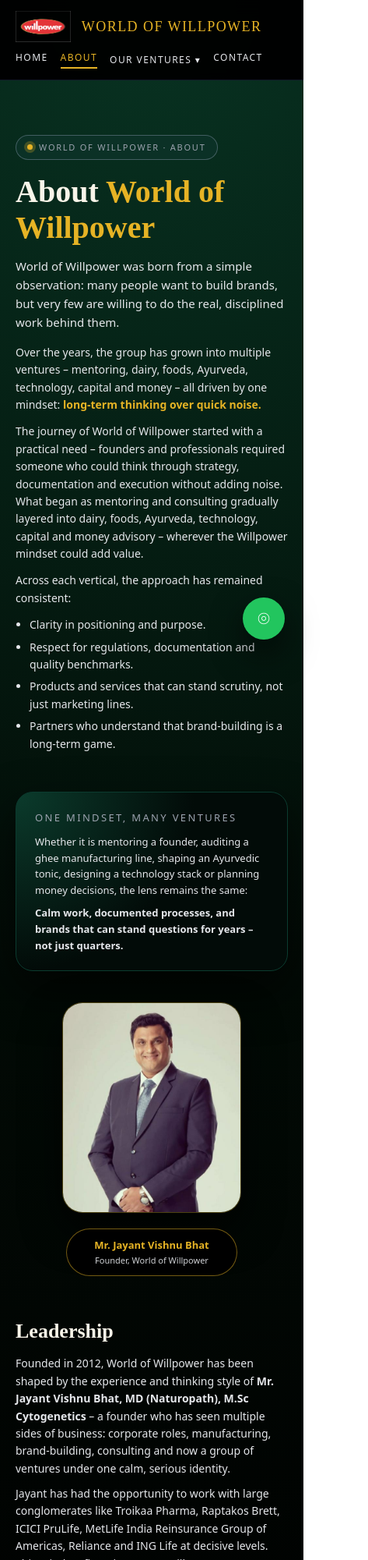
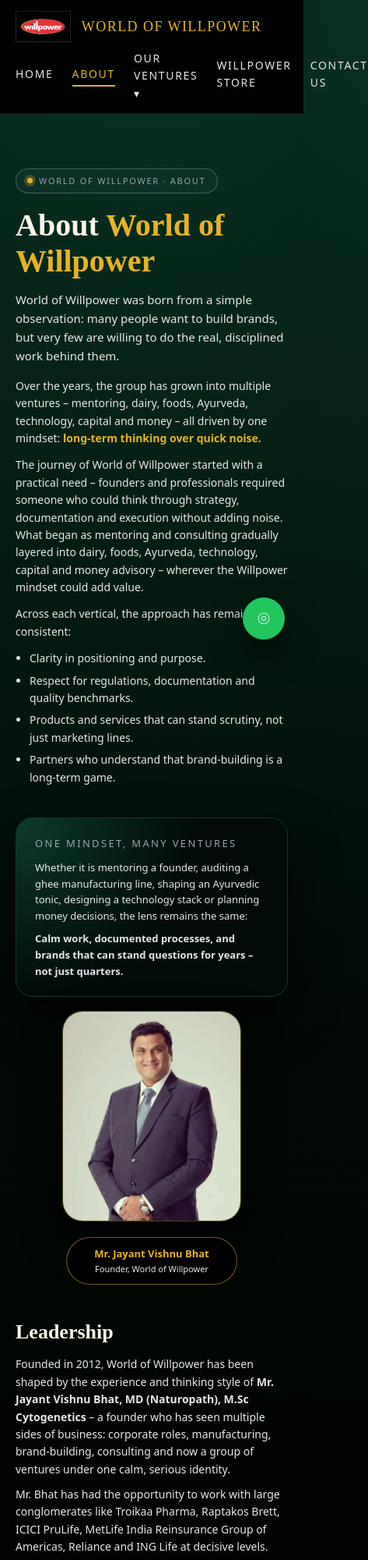
Before and after one commit to OurWillpower/worldofwillpower, a plain HTML site: page about.html in a window 390 px wide. Shown: the top 2000 px of the page at 78% size, 473 px wide, since content can reach past the window. Drawn offline with Linux system fonts and the light colour scheme.

Commit message:
Update about.html

```diff
--- a/about.html
+++ b/about.html
@@ -7,7 +7,7 @@
   <meta name="description" content="About World of Willpower – a calm, premium ecosystem of ventures built around long-term thinking, documentation and disciplined work across mentoring, dairy, foods, Ayurveda, technology, capital and money." />
   <link rel="icon" type="image/png" href="https://ourwillpower.github.io/worldofwillpower/uploads/1764358147192_willpower.png" />
 
-  <!-- Organization / Website / AboutPage schema -->
+  <!-- Main Organization / Founder / Website / AboutPage schema graph -->
   <script type="application/ld+json">
   {
     "@context": "https://schema.org",
@@ -32,6 +32,19 @@
           "telephone": "+91-7039196489",
           "contactType": "customer service",
           "email": "care@worldofwillpower.com"
+        },
+        "founder": {
+          "@id": "https://www.worldofwillpower.com/#founder"
+        }
+      },
+      {
+        "@type": "Person",
+        "@id": "https://www.worldofwillpower.com/#founder",
+        "name": "Mr. Jayant Vishnu Bhat",
+        "jobTitle": "Founder & Group Mentor",
+        "description": "Mr. Jayant Vishnu Bhat, MD (Naturopath), M.Sc Cytogenetics, has worked across corporate roles, manufacturing, brand-building and consulting before shaping World of Willpower as a calm, serious group of ventures.",
+        "worksFor": {
+          "@id": "https://www.worldofwillpower.com/#org"
         }
       },
       {
@@ -82,7 +95,7 @@
     }
     a{text-decoration:none;color:inherit}
 
-    /* ========== NAVBAR (same as home) ========== */
+    /* NAVBAR – same structure as index */
     .nav-shell{
       position:sticky;top:0;z-index:50;
       background:rgba(0,0,0,0.96);
@@ -93,7 +106,6 @@
       max-width:1180px;margin:0 auto;
       padding:14px 20px;
       display:flex;align-items:center;justify-content:space-between;
-      gap:18px;
     }
     .nav-left{display:flex;align-items:center;gap:14px;}
     .nav-logo{height:40px;width:auto;}
@@ -104,12 +116,9 @@
       color:var(--accent);
     }
     .nav-links{
-      display:flex;align-items:center;
-      gap:24px;
-      font-size:14px;
-      text-transform:uppercase;
+      display:flex;align-items:center;gap:24px;
+      font-size:14px;text-transform:uppercase;
       letter-spacing:0.12em;
-      flex-wrap:wrap;
     }
     .nav-links a{
       color:#e5e7eb;
@@ -121,6 +130,9 @@
       border-bottom-color:var(--accent);
     }
     .nav-links a:hover{color:var(--accent);}
+    .nav-admin-btn{
+      display:none; /* hidden from public site as per your decision */
+    }
 
     .nav-dropdown{position:relative;}
     .nav-dropdown > a{cursor:pointer;}
@@ -157,7 +169,7 @@
 
     .shell{max-width:1180px;margin:0 auto;padding:0 20px;}
 
-    /* ========== ABOUT HERO ========== */
+    /* ABOUT HERO LAYOUT */
     .about-hero{
       padding:70px 0 40px;
     }
@@ -203,6 +215,12 @@
     }
     .about-list li{margin-bottom:6px;}
 
+    .about-side{
+      display:flex;
+      flex-direction:column;
+      gap:18px;
+    }
+
     .about-side-card{
       background:radial-gradient(circle at top left,#0b3b2c 0,#020b08 55%);
       border-radius:22px;border:1px solid var(--border);
@@ -218,11 +236,8 @@
       margin-bottom:10px;
     }
 
-    /* ========== FOUNDER BLOCK (RIGHT UNDER BOX) ========== */
+    /* FOUNDER BLOCK – sits just under side-card on RHS */
     .founder-block{
-      max-width:1180px;
-      margin:0 auto 50px;
-      padding:0 20px;
       display:flex;
       justify-content:flex-end;
     }
@@ -256,7 +271,6 @@
       font-size:13px;
       text-align:center;
       min-width:220px;
-      color:#e5e7eb;
     }
     .founder-caption span:first-child{
       display:block;
@@ -267,14 +281,13 @@
       display:block;
       font-size:11px;
       color:#e5e7eb;
-      opacity:0.9;
     }
+
     @keyframes fadeInUp{
       0%{opacity:0;transform:translateY(18px);}
       100%{opacity:1;transform:translateY(0);}
     }
 
-    /* ========== LEADERSHIP SECTION ========== */
     .section{
       padding:0 0 60px;
     }
@@ -289,11 +302,11 @@
     }
     .section-text p{margin-bottom:10px;}
 
-    /* ========== FOOTER ========== */
     footer{
       border-top:1px solid #111827;
       background:#02040a;
       padding:24px 20px 26px;
+      margin-top:10px;
     }
     .footer-inner{
       max-width:1180px;margin:0 auto;
@@ -314,31 +327,20 @@
       z-index:60;
     }
 
-    /* ========== RESPONSIVE ========== */
+    /* Mobile tweaks */
     @media (max-width:1000px){
       .about-grid{
         grid-template-columns:minmax(0,1fr);
-      }
-      .about-side-card{
-        margin-top:10px;
       }
       .founder-block{
         justify-content:center;
       }
     }
-
     @media (max-width:700px){
       .nav-inner{
         flex-direction:column;
         align-items:flex-start;
         gap:10px;
-      }
-      .nav-links{
-        width:100%;
-        column-gap:16px;
-        row-gap:6px;
-        font-size:12px;
-        justify-content:flex-start;
       }
     }
   </style>
@@ -394,7 +396,8 @@
         </div>
       </div>
 
-      <a href="#contact">Contact</a>
+      <a href="store.html">Willpower Store</a>
+      <a href="index.html#contact">Contact Us</a>
     </nav>
   </div>
 </header>
@@ -402,7 +405,9 @@
 <main id="about">
   <!-- ABOUT HERO -->
   <section class="about-hero">
-    <div class="shell about-grid">
+    <div class="shell">
+      <div class="about-grid">
+        <!-- LEFT COLUMN -->
         <div>
           <div class="about-pill">
             <span class="about-pill-dot"></span>
@@ -430,7 +435,9 @@
               What began as mentoring and consulting gradually layered into dairy, foods, Ayurveda, technology,
               capital and money advisory – wherever the Willpower mindset could add value.
             </p>
-          <p>Across each vertical, the approach has remained consistent:</p>
+            <p>
+              Across each vertical, the approach has remained consistent:
+            </p>
             <ul class="about-list">
               <li>Clarity in positioning and purpose.</li>
               <li>Respect for regulations, documentation and quality benchmarks.</li>
@@ -440,6 +447,8 @@
           </div>
         </div>
 
+        <!-- RIGHT COLUMN: SIDE CARD + FOUNDER PHOTO -->
+        <div class="about-side">
           <aside class="about-side-card">
             <div class="about-side-title">ONE MINDSET, MANY VENTURES</div>
             <p>
@@ -450,19 +459,21 @@
               <strong>Calm work, documented processes, and brands that can stand questions for years – not just quarters.</strong>
             </p>
           </aside>
-    </div>
-  </section>
 
-  <!-- FOUNDER BLOCK: right under the box -->
-  <section class="founder-block">
+          <div class="founder-block">
             <div class="founder-inner">
               <div class="founder-photo">
-        <img src="https://ourwillpower.github.io/worldofwillpower/uploads/jb-pic.png" alt="Mr. Jayant Vishnu Bhat" />
+                <img src="https://ourwillpower.github.io/worldofwillpower/uploads/jb-pic.png"
+                     alt="Mr. Jayant Vishnu Bhat – Founder, World of Willpower" />
               </div>
               <div class="founder-caption">
                 <span>Mr. Jayant Vishnu Bhat</span>
                 <span>Founder, World of Willpower</span>
               </div>
+            </div>
+          </div>
+        </div> <!-- /about-side -->
+      </div> <!-- /about-grid -->
     </div>
   </section>
 
@@ -478,7 +489,7 @@
           a group of ventures under one calm, serious identity.
         </p>
         <p>
-          Jayant has had the opportunity to work with large conglomerates like Troikaa Pharma, Raptakos Brett,
+          Mr. Bhat has had the opportunity to work with large conglomerates like Troikaa Pharma, Raptakos Brett,
           ICICI PruLife, MetLife India Reinsurance Group of Americas, Reliance and ING Life at decisive levels.
           This mindset flows into every Willpower venture, whether it is dairy purity, Ayurvedic formulations,
           technology systems or financial planning.
```
Lines whose indentation alone changed are shown as unchanged.
